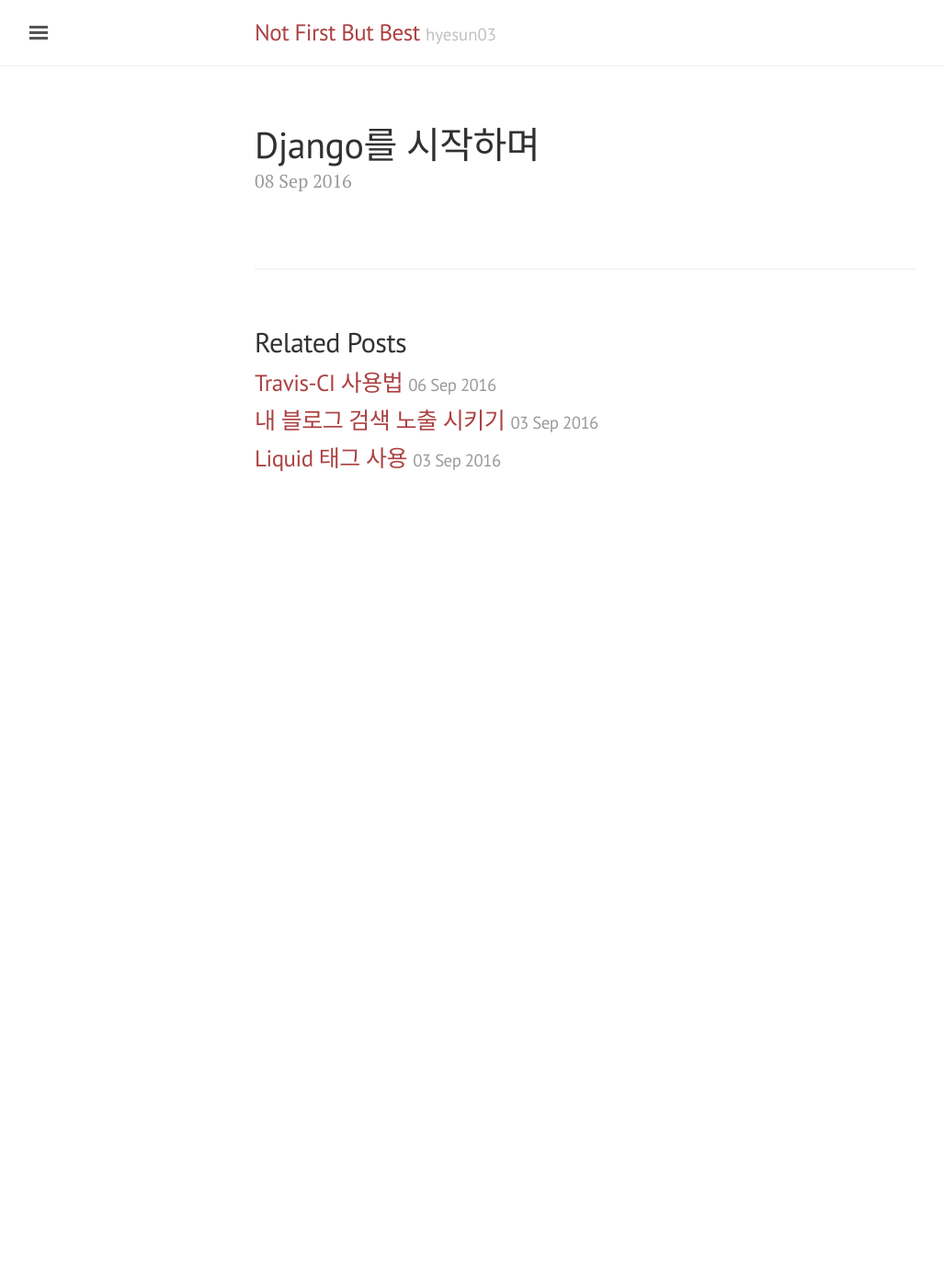
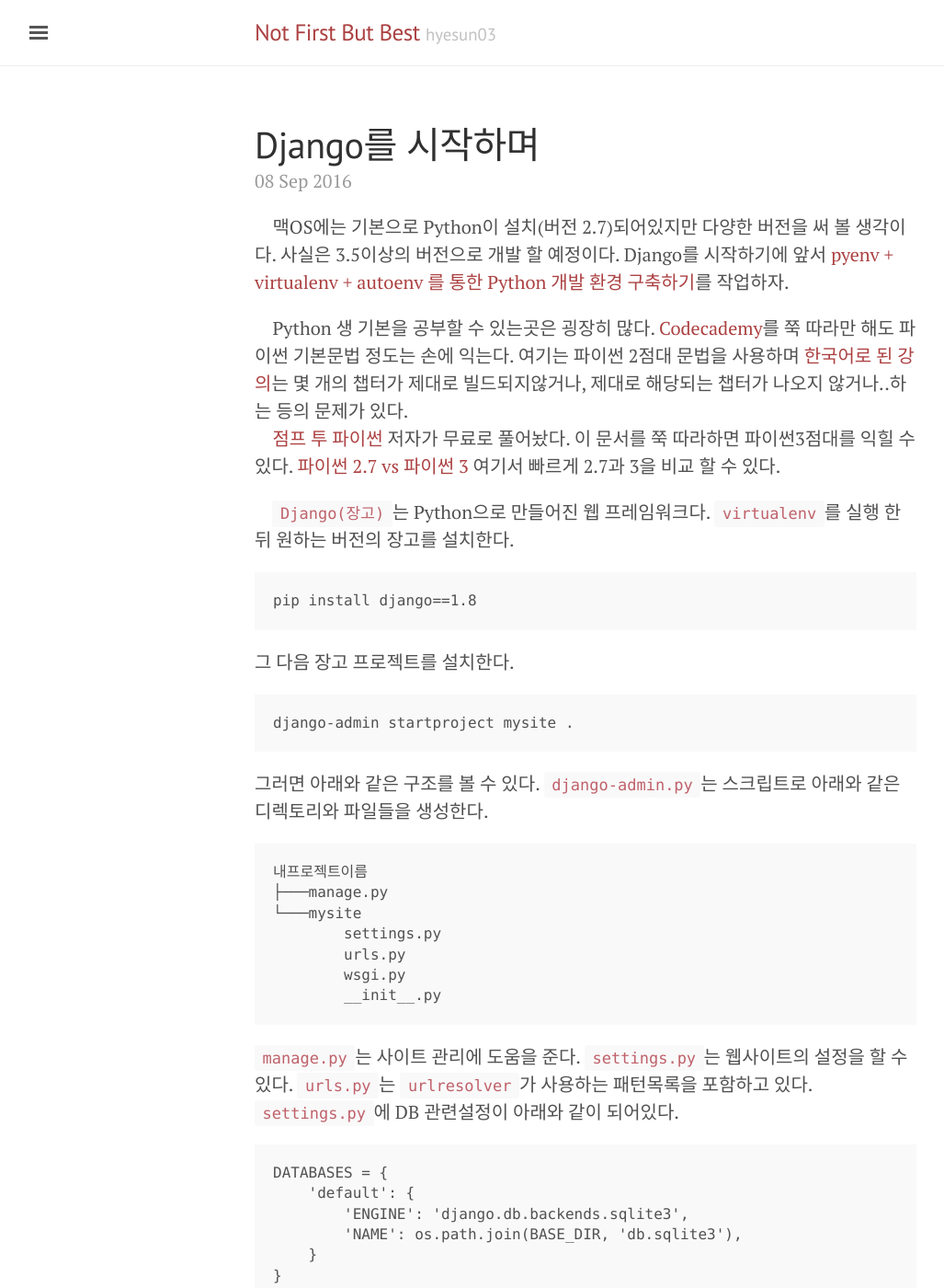
Before and after one commit to hyesun03/hyesun03.github.io, a Jekyll site: the page built from _posts/2016-09-08-django.md, in a window 1280 px wide and 1400 px high. Shown: the whole window at 92% size, without its empty margins (3-1030 px from the left). Built offline with Jekyll 4.4.1, drawn with Linux system fonts in a browser that asks for light colours; comment, search, counter and statistics services are not loaded; some of the changed text lies outside the part shown.

Commit message:
django 첫번째 포스팅

```diff
--- a/_posts/2016-09-08-django.md
+++ b/_posts/2016-09-08-django.md
@@ -3,3 +3,35 @@ layout: post
 title: Django를 시작하며
 comments: true
 ---
+&nbsp;&nbsp;&nbsp; 맥OS에는 기본으로 Python이 설치(버전 2.7)되어있지만 다양한 버전을 써 볼 생각이다. 사실은 3.5이상의 버전으로 개발 할 예정이다. Django를 시작하기에 앞서 [pyenv + virtualenv + autoenv 를 통한 Python 개발 환경 구축하기](https://dobest.io/how-to-set-python-dev-env/)를 작업하자.
+
+&nbsp;&nbsp;&nbsp; Python 생 기본을 공부할 수 있는곳은 굉장히 많다. [Codecademy](https://www.codecademy.com/learn)를 쭉 따라만 해도 파이썬 기본문법 정도는 손에 익는다. 여기는 파이썬 2점대 문법을 사용하며 [한국어로 된 강의](https://www.codecademy.com/ko/tracks/python-ko)는 몇 개의 챕터가 제대로 빌드되지않거나, 제대로 해당되는 챕터가 나오지 않거나..하는 등의 문제가 있다.
+&nbsp;&nbsp;&nbsp; [점프 투 파이썬](https://wikidocs.net/2) 저자가 무료로 풀어놨다. 이 문서를 쭉 따라하면 파이썬3점대를 익힐 수 있다. [파이썬 2.7 vs 파이썬 3](https://wikidocs.net/743) 여기서 빠르게 2.7과 3을 비교 할 수 있다.
+
+&nbsp;&nbsp;&nbsp; `Django(장고)`는 Python으로 만들어진 웹 프레임워크다. `virtualenv`를 실행 한 뒤 원하는 버전의 장고를 설치한다.
+<pre><code>pip install django==1.8
+</code></pre>
+그 다음 장고 프로젝트를 설치한다.
+<pre><code>django-admin startproject mysite .
+</code></pre>
+그러면 아래와 같은 구조를 볼 수 있다. `django-admin.py`는 스크립트로 아래와 같은 디렉토리와 파일들을 생성한다.
+<pre><code>내프로젝트이름
+├───manage.py
+└───mysite
+        settings.py
+        urls.py
+        wsgi.py
+        __init__.py
+</code></pre>
+
+`manage.py`는 사이트 관리에 도움을 준다. `settings.py`는 웹사이트의 설정을 할 수 있다. `urls.py`는 `urlresolver`가 사용하는 패턴목록을 포함하고 있다.
+`settings.py`에 DB 관련설정이 아래와 같이 되어있다.
+<pre><code>DATABASES = {
+    'default': {
+        'ENGINE': 'django.db.backends.sqlite3',
+        'NAME': os.path.join(BASE_DIR, 'db.sqlite3'),
+    }
+}
+</code></pre>
+DB생성을 위해 `python manage.py migrate`를 터미널에 입력한다. `python manage.py runserver`로 로컬에서 웹 서버를 돌릴 수 있다. `http://localhost:8000/` 으로 접속하면 기본 화면이 보인다.
+![django 기본 웹서버 실행화면]({{ site.url }}/images/django_0.png)
```
Also changed, not shown: _posts/2016-09-06-travisci.md (+2 -1 lines), images/django_0.png (added), 1 other file.
